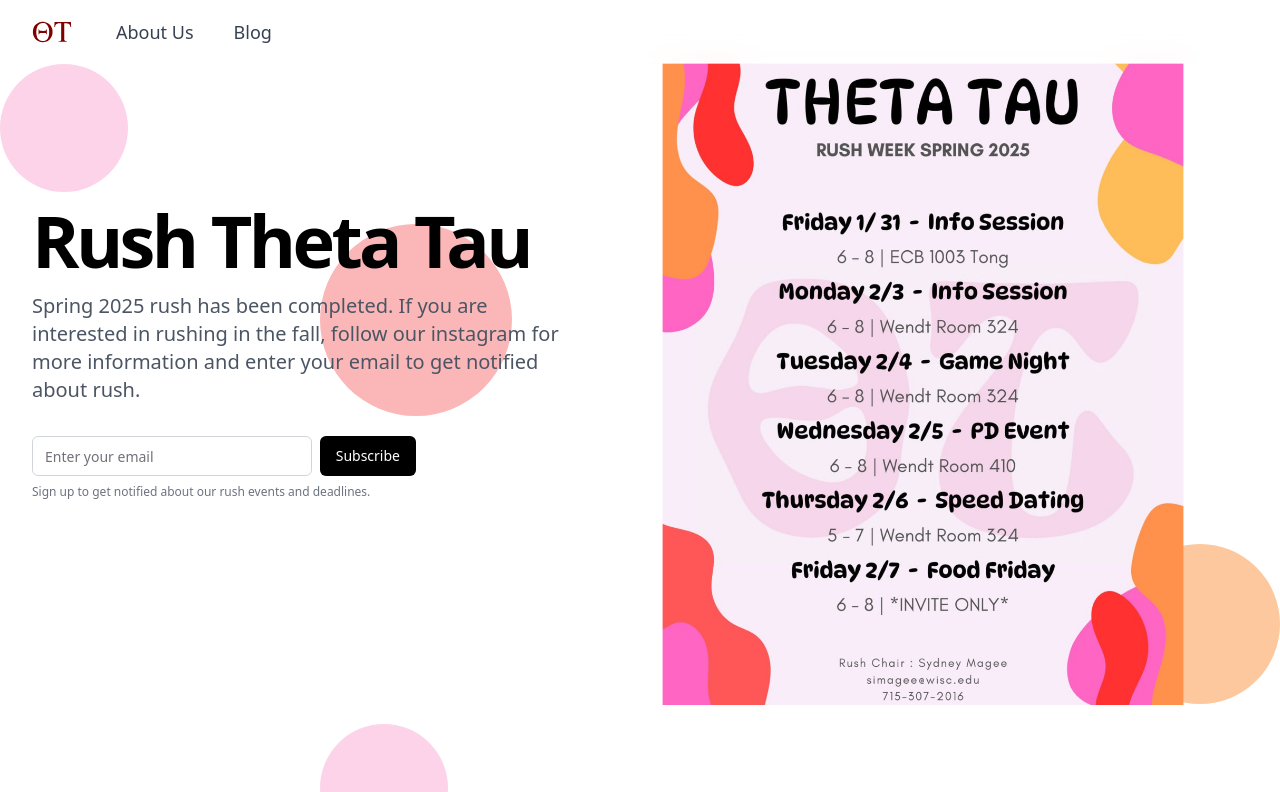
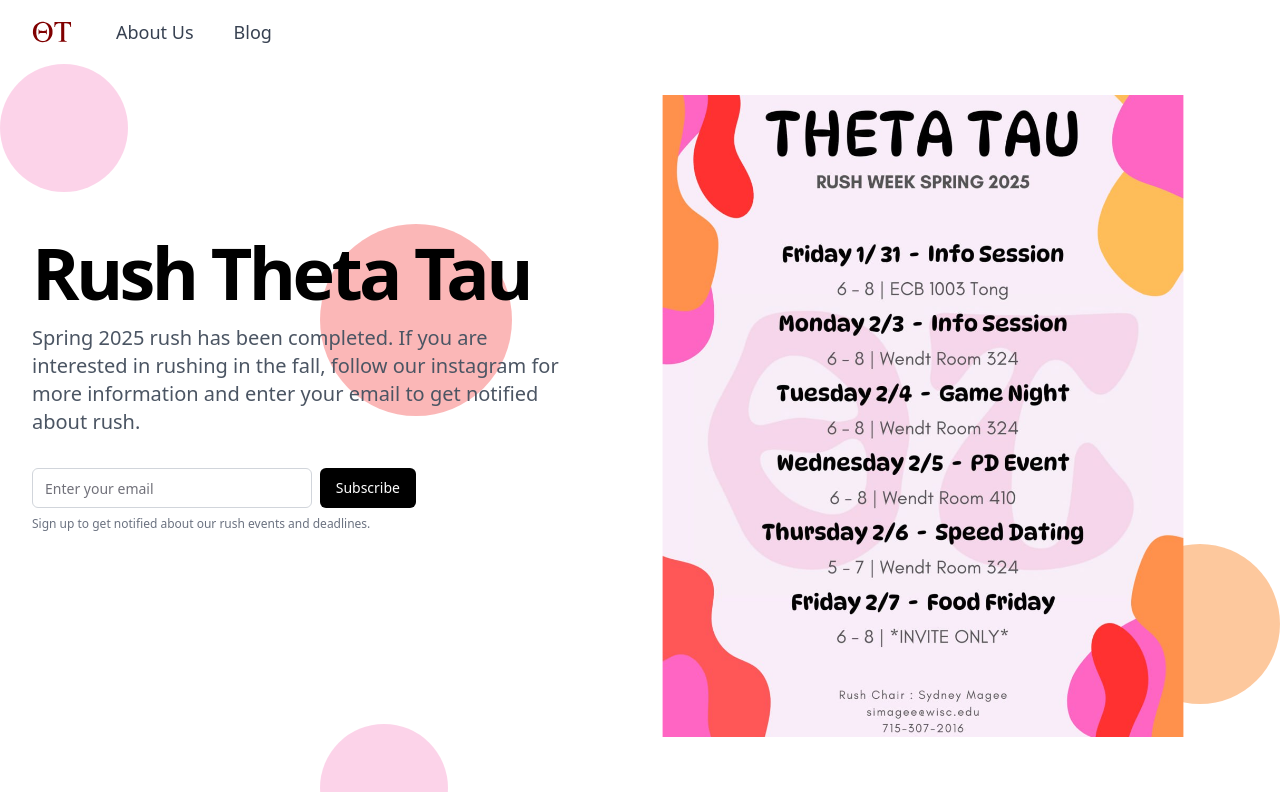
Before and after one commit to aadya-g/theta-tau, a Next.js app: page /rush in a window 1280 px wide. Shown: the top 792 px of the page. Built offline with nearby package versions, Linux system fonts and the light colour scheme.

Commit message:
fix image in header

```diff
--- a/src/components/rush/rush-header.tsx
+++ b/src/components/rush/rush-header.tsx
@@ -82,7 +82,7 @@ export function RecruitmentHero() {
     const imageUrl = "/Spring25Rush.jpeg";
 
     return (
-        <div className="h-[80vh] bg-white container max-w-7xl mx-auto relative pb-16">
+        <div className="h-[80vh] bg-white container max-w-7xl mx-auto relative">
             {/* Aura Blobs */}
             <div className="absolute top-0 left-0 w-32 h-32 bg-pink-300 rounded-full opacity-50 animate-blob z-0"></div>
             <div className="absolute top-1/4 left-1/4 w-48 h-48 bg-red-400 rounded-full opacity-50 animate-blob z-0"></div>
@@ -111,7 +111,7 @@ export function RecruitmentHero() {
                     </div>
                 </div>
                 <div className="mt-8 md:mt-16 flex items-center justify-center md:justify-end">
-                    <div className="w-full md:w-[650px] h-[400px] md:h-[650px] max-h-[650px] rounded-xl overflow-hidden border-4 border-transparent mb-16 md:mb-0">
+                    <div className="w-full md:w-[650px] h-[400px] md:h-[650px] max-h-[650px] rounded-xl overflow-hidden border-4 border-transparent mb-8 md:mb-0">
                         <Image
                             src={imageUrl}
                             alt="Rush Theta Tau"
@@ -123,7 +123,7 @@ export function RecruitmentHero() {
                 </div>
             </div>
             {/* Add spacing to ensure the next section doesn't overlap */}
-            <div className="mt-32">
+            <div className="mt-16">
                 {/* Your next section content goes here */}
             </div>
         </div>
```
